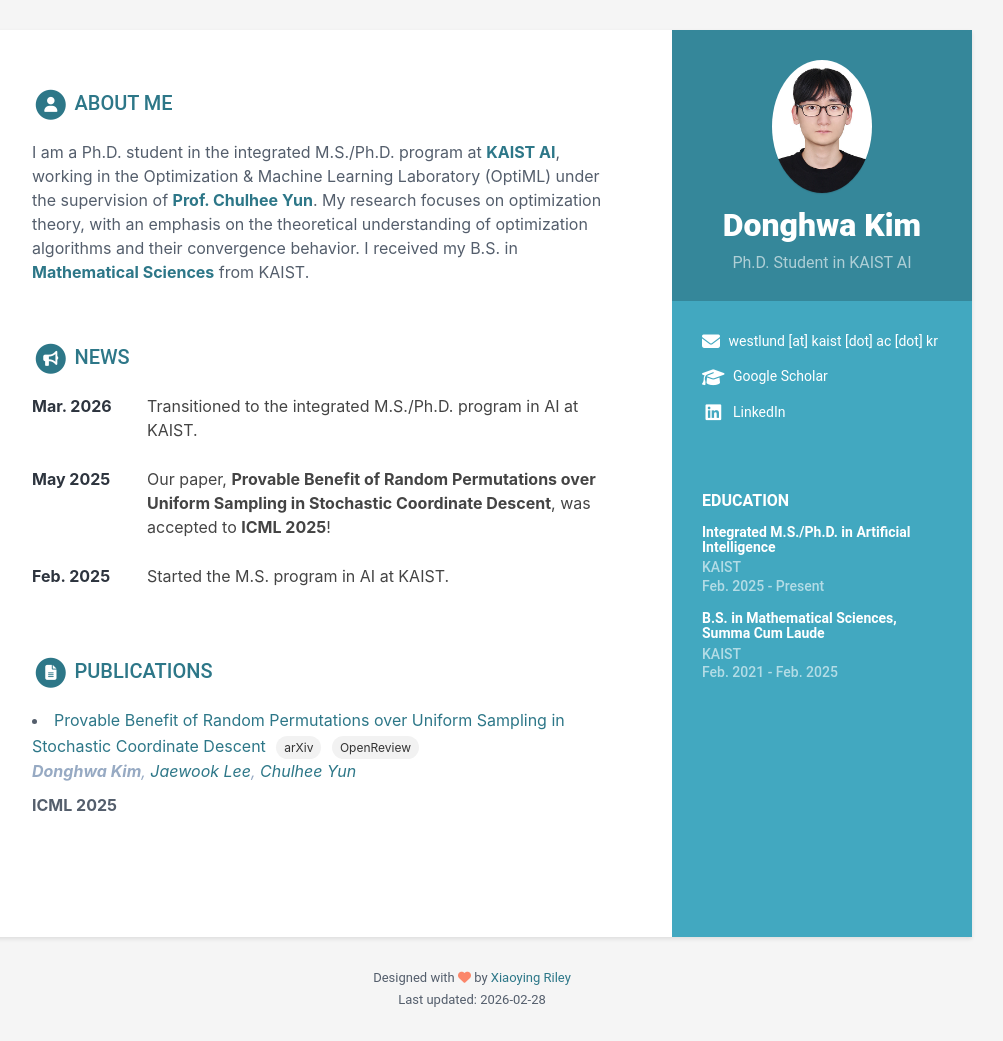
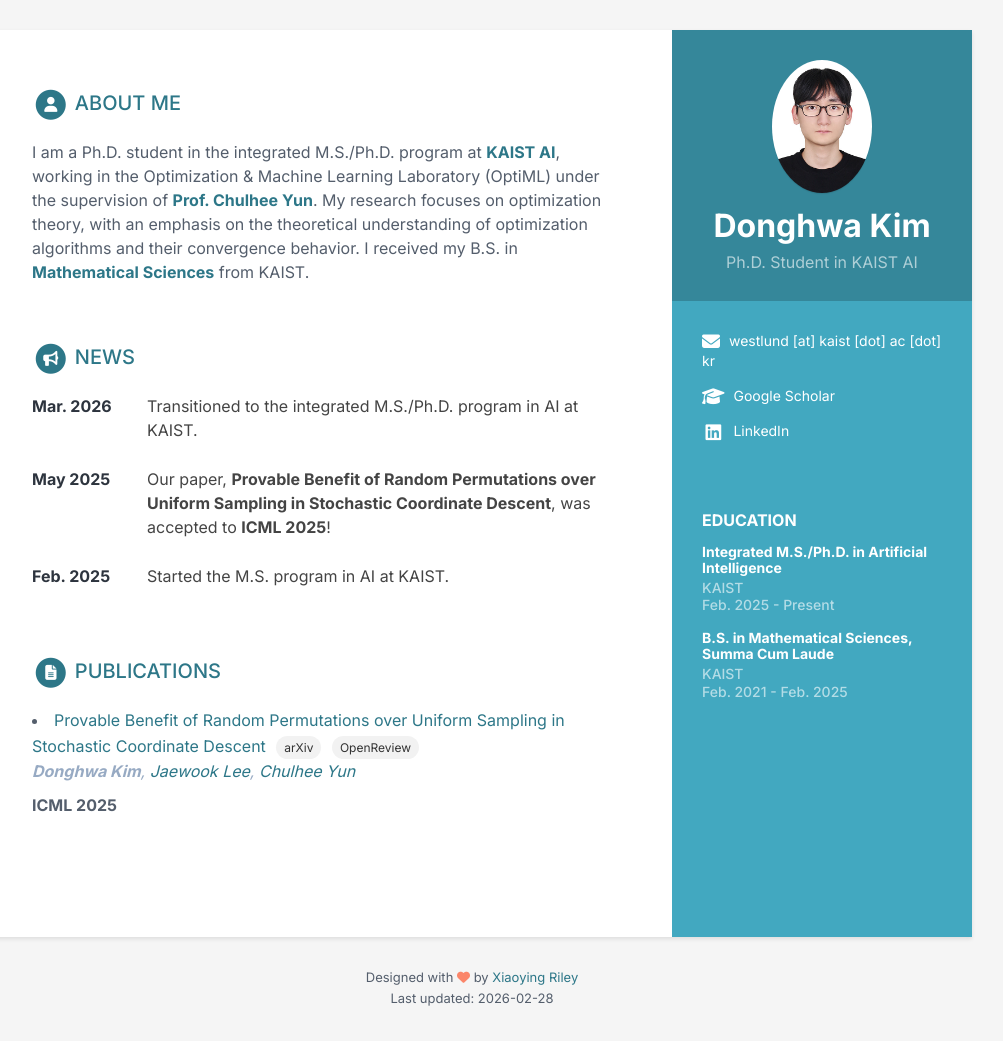
Before and after one commit to donghwakim0/donghwakim0.github.io, a Jekyll site: the page built from index.html, in a window 1280 px wide. Shown: the whole page, without its empty margins (168-1171 px from the left). Built offline with Jekyll 4.4.1, drawn with Linux system fonts in a browser that asks for light colours.

Commit message:
change font

```diff
--- a/_includes/head.html
+++ b/_includes/head.html
@@ -25,6 +25,10 @@
     integrity="sha512-GsLlZN/3F2ErC5ifS5QtgpiJtWd43JWSuIgh7mbzZ8zBps+dvLusV+eNQATqgA/HdeKFVgA5v3S/cIrLF7QnIg=="
     crossorigin="anonymous" referrerpolicy="no-referrer"></script>
 
+  <link rel="preconnect" href="https://fonts.googleapis.com">
+  <link rel="preconnect" href="https://fonts.gstatic.com" crossorigin>
+  <link href="https://fonts.googleapis.com/css2?family=Inter:wght@400;500;600;700&display=swap" rel="stylesheet">
+
   <!-- Theme CSS -->
   <link id="theme-style" rel="stylesheet" href="{{ site.baseurl }}/assets/css/main.css">
   <!-- HTML5 shim and Respond.js for IE8 support of HTML5 elements and media queries -->
--- a/assets/css/main.scss
+++ b/assets/css/main.scss
@@ -41,3 +41,7 @@ $sidebar-order: 2;
 .pub-badge:hover {
   background-color: #e0e0e0;
 }
+
+body {
+  font-family: "Inter", -apple-system, BlinkMacSystemFont, "Segoe UI", Roboto, sans-serif;
+}
```
